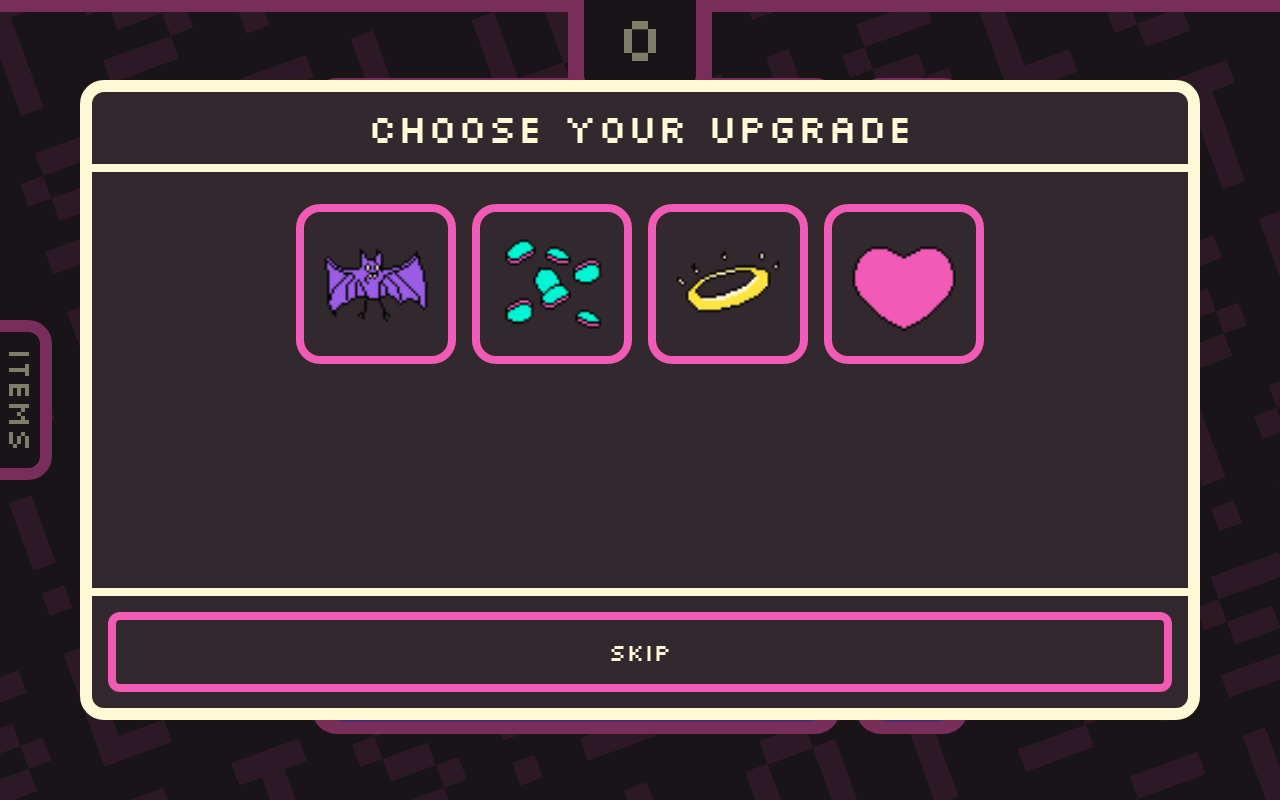
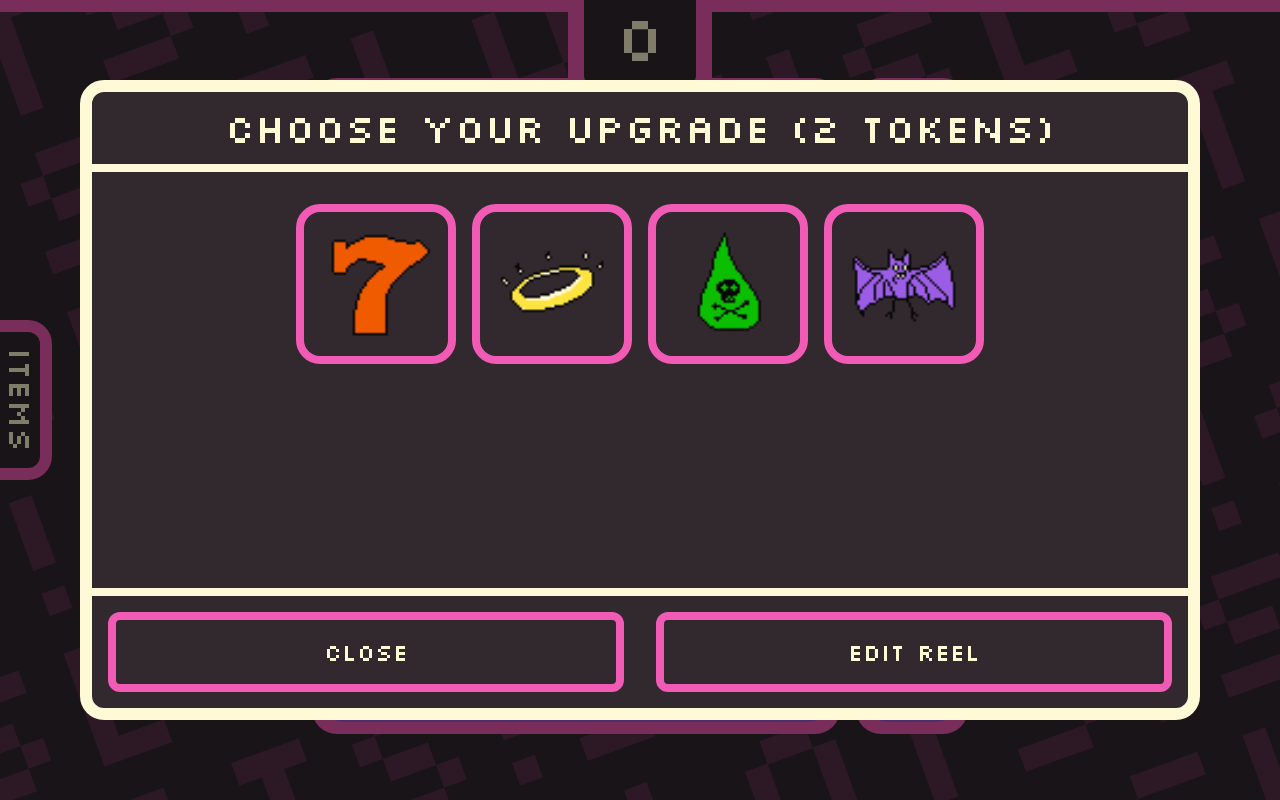
Before and after one commit to thyancey/slot-machine, a React (Vite) app: page / in a window 1280 px wide. Both pictures are taken after a click on the button "modify". Built offline with nearby package versions, Linux system fonts and the light colour scheme.

Commit message:
more editor menu ux

```diff
--- a/src/components/machine-editor/index.tsx
+++ b/src/components/machine-editor/index.tsx
@@ -1,6 +1,6 @@
 import styled from 'styled-components';
 import Button from '../button';
-import { useCallback, useContext, useEffect, useMemo, useState } from 'react';
+import { useCallback, useContext, useEffect, useState } from 'react';
 import { AppContext } from '../../store/appcontext';
 import ItemSelector from './item-selector';
 import ReelEditor from './reel-editor';
@@ -72,24 +72,55 @@ export type MachineEditorMode = 'item' | 'reel';
 
 interface Props {}
 function MachineEditor({}: Props) {
-  const { uiState, setUiState, selectedItemKey, setSelectedItemKey, insertIntoReel, removeFromReel, insertReel, upgradeTokens, setUpgradeTokens } = useContext(AppContext);
+  const {
+    uiState,
+    setUiState,
+    selectedItemKey,
+    setSelectedItemKey,
+    insertIntoReel,
+    removeFromReel,
+    insertReel,
+    upgradeTokens,
+    setUpgradeTokens,
+  } = useContext(AppContext);
+  const [preselectedItemKey, setPreselectedItemKey] = useState('');
+  const [editorMode, setEditorMode] = useState<MachineEditorMode>('item');
 
   // close this sucker when you run out of money
+  /*
   useEffect(() => {
     if (upgradeTokens <= 0) {
       setUiState('game');
     }
-    setSelectedItemKey('');
   }, [upgradeTokens]);
+  */
+
+  useEffect(() => {
+    if (uiState !== 'editor') {
+      if (upgradeTokens === 0) {
+        setEditorMode('reel');
+      } else {
+        setEditorMode('item');
+      }
+      setPreselectedItemKey('');
+    }
+  }, [uiState]);
+
+  // useEffect(() => {
+  //   setEditorMode(selectedItemKey ? 'item' : 'reel');
+  // }, [selectedItemKey]);
 
   const closeEditor = useCallback(() => {
     setSelectedItemKey('');
+    setPreselectedItemKey('');
     setUiState('game');
   }, [selectedItemKey]);
 
   const onInsertIntoReel = useCallback(
     (reelIdx: number, itemIdx: number) => {
       insertIntoReel(reelIdx, itemIdx);
+      setSelectedItemKey('');
+      setPreselectedItemKey('');
       setUpgradeTokens(upgradeTokens - 1);
     },
     [insertIntoReel, upgradeTokens]
@@ -97,6 +128,8 @@ function MachineEditor({}: Props) {
   const onInsertReel = useCallback(
     (reelIdx: number) => {
       insertReel(reelIdx);
+      setSelectedItemKey('');
+      setPreselectedItemKey('');
       setUpgradeTokens(upgradeTokens - 1);
     },
     [insertIntoReel, upgradeTokens]
@@ -104,22 +137,24 @@ function MachineEditor({}: Props) {
   const onRemoveFromReel = useCallback(
     (reelIdx: number, itemIdx: number) => {
       removeFromReel(reelIdx, itemIdx);
+      setSelectedItemKey('');
+      setPreselectedItemKey('');
       setUpgradeTokens(upgradeTokens + 1);
     },
     [insertIntoReel, upgradeTokens]
   );
 
-  const mode: MachineEditorMode = useMemo(() => {
-    return !selectedItemKey ? 'item' : 'reel';
-  }, [selectedItemKey]);
-
   return (
     <ScWrapper className={uiState === 'editor' ? 'panel-open' : ''}>
       <ScPanel>
-        <h2>{mode === 'item' ? 'choose your upgrade' : 'insert into reel'}</h2>
+        <h2>{editorMode === 'item' ? `choose your upgrade (${upgradeTokens} tokens)` : 'insert into reel'}</h2>
         <ScBody>
-          {mode === 'item' ? (
-            <ItemSelector />
+          {editorMode === 'item' ? (
+            <ItemSelector
+              active={uiState === 'editor'}
+              selectedItemKey={preselectedItemKey}
+              onSelectItemKey={(itemKey: string) => setPreselectedItemKey(itemKey)}
+            />
           ) : (
             <ReelEditor
               onInsertIntoReel={onInsertIntoReel}
@@ -130,31 +165,14 @@ function MachineEditor({}: Props) {
         </ScBody>
         <ScFooter>
           <ScFooterButtons>
-            {mode === 'item' ? (
-              <Button
-                onClick={() => {
-                  closeEditor();
-                }}
-              >
-                {'skip'}
-              </Button>
-            ) : (
-              <>
-                <Button
-                  onClick={() => {
-                    setSelectedItemKey('');
-                  }}
-                >
-                  {'back'}
-                </Button>
-                <Button
-                  onClick={() => {
-                    closeEditor();
-                  }}
-                >
-                  {'OK'}
-                </Button>
-              </>
+            {renderFooter(
+              editorMode,
+              preselectedItemKey,
+              upgradeTokens,
+              setSelectedItemKey,
+              setPreselectedItemKey,
+              setEditorMode,
+              closeEditor
             )}
           </ScFooterButtons>
         </ScFooter>
@@ -164,4 +182,80 @@ function MachineEditor({}: Props) {
   );
 }
 
+const renderFooter = (
+  editorMode: MachineEditorMode,
+  preselectedItemKey: string,
+  upgradeTokens: number,
+  setSelectedItemKey: Function,
+  setPreselectedItemKey: Function,
+  setEditorMode: Function,
+  closeEditor: Function
+) => {
+  const CloseButton = () => (
+    <Button
+      onClick={() => {
+        closeEditor();
+      }}
+    >
+      {'CLOSE'}
+    </Button>
+  );
+
+  if (editorMode === 'item') {
+    return (
+      <>
+        <CloseButton />
+        <Button
+          buttonStyle={preselectedItemKey === '' || upgradeTokens === 0 ? 'normal' : 'special'}
+          onClick={() => {
+            setSelectedItemKey(preselectedItemKey);
+            setEditorMode('reel');
+          }}
+        >
+          {!preselectedItemKey ? 'EDIT REEL' : 'INSERT'}
+        </Button>
+      </>
+    );
+  } else if (editorMode === 'reel') {
+    if (upgradeTokens === 0) {
+      return <CloseButton />;
+    }
+
+    if (preselectedItemKey !== '') {
+      return (
+        <>
+          <Button
+            onClick={() => {
+              setSelectedItemKey('');
+              setPreselectedItemKey('');
+              setEditorMode('item');
+            }}
+          >
+            {'<- CHANGE UPGRADE'}
+          </Button>
+          <CloseButton />
+        </>
+      );
+    }
+
+    return (
+      <>
+        <Button
+          buttonStyle='special'
+          onClick={() => {
+            setSelectedItemKey('');
+            setPreselectedItemKey('');
+            setEditorMode('item');
+          }}
+        >
+          {'PICK ANOTHER'}
+        </Button>
+        <CloseButton />
+      </>
+    );
+  } else {
+    return null;
+  }
+};
+
 export default MachineEditor;
--- a/src/components/machine-editor/item-selector.tsx
+++ b/src/components/machine-editor/item-selector.tsx
@@ -1,7 +1,6 @@
 import styled from 'styled-components';
 import { reelItemDef } from '../slotmachine/data';
-import { useContext } from 'react';
-import { AppContext } from '../../store/appcontext';
+import { useEffect, useState } from 'react';
 import { pickRandomFromArray } from '../../utils';
 
 const ScWrapper = styled.ul`
@@ -50,11 +49,20 @@ const ScItemOption = styled.li`
 
 const NUM_CHOICES = 4;
 
-interface Props {}
-function ItemSelector({}: Props) {
-  const { setSelectedItemKey, selectedItemKey } = useContext(AppContext);
+interface Props {
+  active: boolean;
+  selectedItemKey: string;
+  onSelectItemKey: Function;
+}
+function ItemSelector({ active, selectedItemKey, onSelectItemKey }: Props) {
+  const [itemKeys, setItemKeys] = useState<string[]>([]);
 
-  const itemKeys = pickRandomFromArray(NUM_CHOICES, Object.keys(reelItemDef));
+  useEffect(() => {
+    if (active) {
+      console.log('set them keys');
+      setItemKeys(pickRandomFromArray(NUM_CHOICES, Object.keys(reelItemDef)));
+    }
+  }, [active]);
 
   return (
     <ScWrapper>
@@ -62,7 +70,7 @@ function ItemSelector({}: Props) {
         <ScItemOption
           className={key === selectedItemKey ? 'chosen' : ''}
           key={key}
-          onClick={() => setSelectedItemKey(key)}
+          onClick={() => onSelectItemKey(key)}
         >
           <img src={reelItemDef[key].img || ''} />
         </ScItemOption>
--- a/src/components/machine-editor/reel-editor.tsx
+++ b/src/components/machine-editor/reel-editor.tsx
@@ -1,6 +1,6 @@
 import styled from 'styled-components';
 import { Fragment, useContext, useMemo } from 'react';
-import { AppContext } from '../../store/appcontext';
+import { AppContext, MAX_REEL_TOKENS } from '../../store/appcontext';
 import { MAX_REELS, ReelItem, reelItemDef } from '../slotmachine/data';
 
 const ScWrapper = styled.ul`
@@ -36,13 +36,20 @@ const ScInsertItemButton = styled(ScInsertButton)`
   margin-bottom: 0.25rem;
   margin-top: 0.25rem;
   width: 100%;
-  transition: height 0.2s, background-color 0.2s;
+  transition: background-color 0.2s, max-height 0.2s, opacity 0.2s;
   display:flex;
   align-items: center;
   justify-content: center;
   position: relative;
 
-  height: 2rem;
+  height: 5rem;
+  max-height:0rem;
+  opacity: 0;
+
+  &.active{
+    max-height: 2rem;
+    opacity: 1;
+  }
 
   >*{
     position:absolute;
@@ -57,8 +64,8 @@ const ScInsertItemButton = styled(ScInsertButton)`
     filter: var(--filter-shadow1);
   }
 
-  &:hover {
-    height: 5rem;
+  &.active:hover {
+    max-height: 5rem;
     span{
       opacity:0;
     }
@@ -125,9 +132,9 @@ interface InsertButtonProps {
 }
 const InsertItemButton = ({ onClick, reelItem }: InsertButtonProps) => {
   return (
-    <ScInsertItemButton onClick={() => onClick()}>
+    <ScInsertItemButton className={!!reelItem ? 'active' : ''} onClick={() => onClick()}>
       <span>{'insert'}</span>
-      <img src={reelItem.img} />
+      {reelItem && <img src={reelItem.img} />}
     </ScInsertItemButton>
   );
 };
@@ -138,15 +145,15 @@ interface Props {
   onInsertReel: Function;
 }
 function ReelEditor({ onInsertIntoReel, onRemoveFromReel, onInsertReel }: Props) {
-  const { reelStates, selectedItemKey } = useContext(AppContext);
+  const { reelStates, selectedItemKey, upgradeTokens } = useContext(AppContext);
 
   const canAddReels = useMemo(() => {
     return reelStates.length < MAX_REELS;
   }, [reelStates]);
 
   const canRemoveItems = useMemo(() => {
-    return !(reelStates.length === 1 && reelStates[0].items.length === 1);
-  }, [ reelStates ]);
+    return !selectedItemKey && upgradeTokens < MAX_REEL_TOKENS && !(reelStates.length === 1 && reelStates[0].items.length === 1);
+  }, [ reelStates, selectedItemKey, upgradeTokens ]);
 
   const reelItem = useMemo(() => {
     return reelItemDef[selectedItemKey];
--- a/src/components/slotmachine/components/upgradetray.tsx
+++ b/src/components/slotmachine/components/upgradetray.tsx
@@ -50,8 +50,8 @@ function UpgradeTray({}: Props) {
   return (
     <ScWrapper>
       <Button
-        disabled={upgradeTokens <= 0}
-        buttonStyle={'special'}
+        // disabled={upgradeTokens <= 0}
+        buttonStyle={upgradeTokens > 0 ? 'special': 'normal'}
         onClick={() => setUiState('editor')}
       >{`modify`}</Button>
       <ScTokenContainer>
--- a/src/store/appcontext.tsx
+++ b/src/store/appcontext.tsx
@@ -64,6 +64,8 @@ export const removeAtPosition = (reelIdx: number, positionIdx: number, reelState
     }
   }).filter(rs => rs.items.length > 0);
 }
+
+export const INITIAL_TOKENS = 2;
 export const MAX_REEL_TOKENS = 5;
 
 export type UiState = 'game' | 'editor';
@@ -73,7 +75,7 @@ interface Props {
 const AppProvider = ({ children }: Props) => {
   const [score, setScore] = useState(0);
   const [uiState, setUiState] = useState<UiState>('game');
-  const [upgradeTokens, setUpgradeTokensState] = useState(3);
+  const [upgradeTokens, setUpgradeTokensState] = useState(INITIAL_TOKENS);
   const [selectedItemKey, setSelectedItemKey] = useState('');
   const [reelStates, setReelStates] = useState<ReelState[]>([]);
 
```
